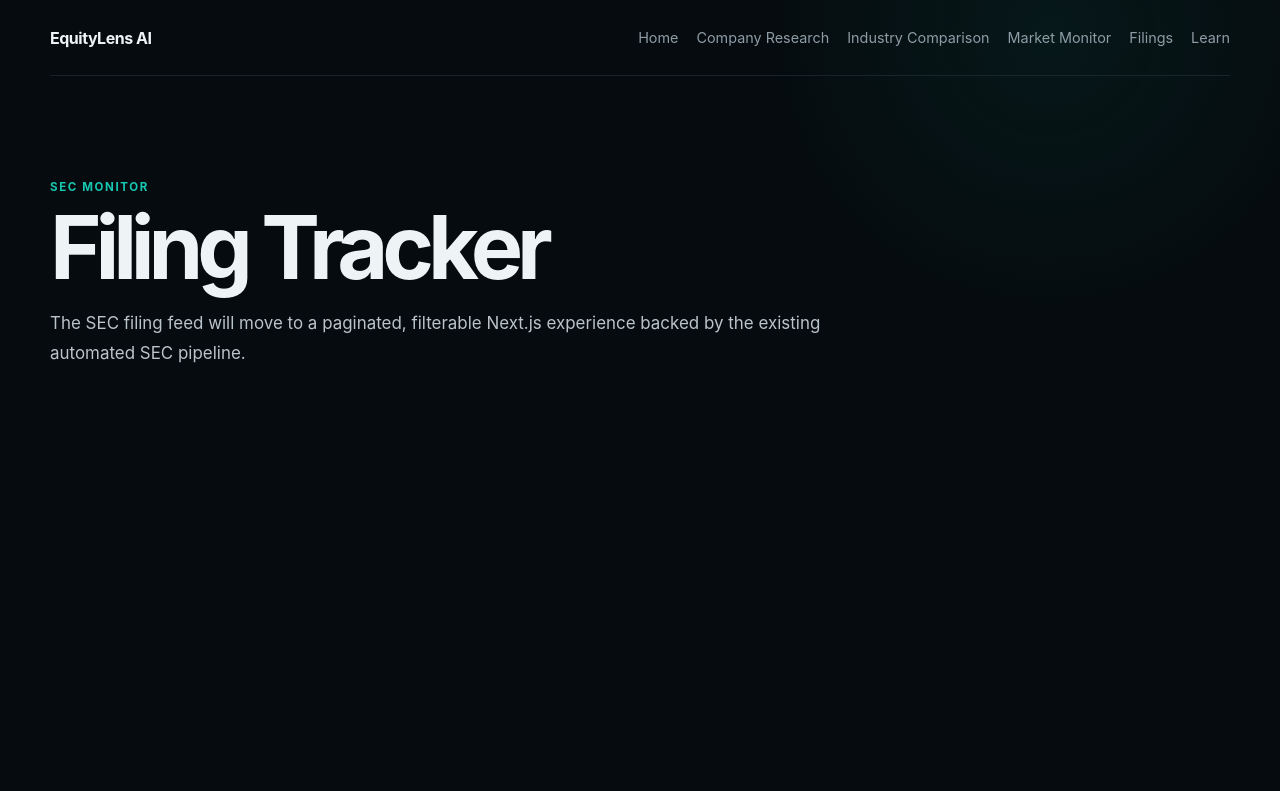
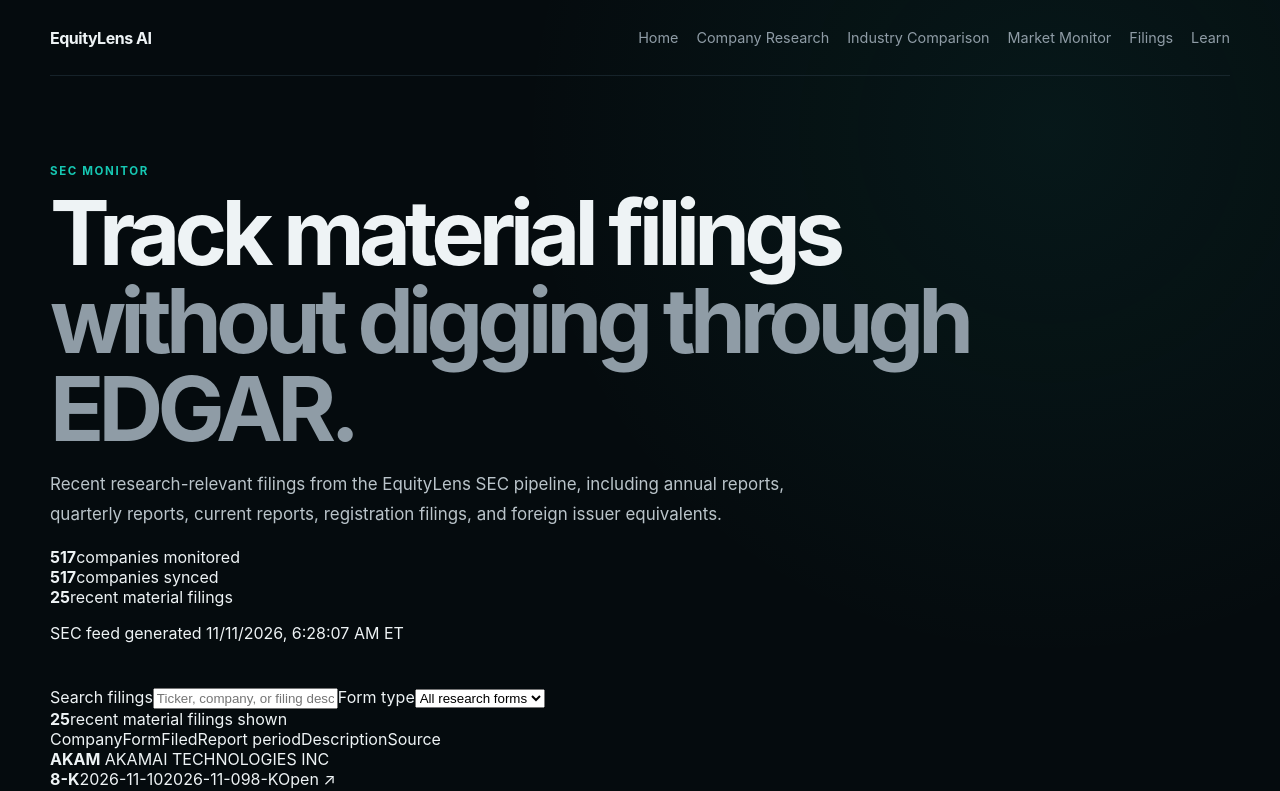
Before and after one commit to dhananikeya/equitylens-ai, a Next.js app: page /filings in a window 1280 px wide. Shown: the top 791 px of the page. Built offline with nearby package versions, Linux system fonts and the light colour scheme.

Commit message:
Build SEC filing tracker page

```diff
--- a/app/filings/page.tsx
+++ b/app/filings/page.tsx
@@ -1,3 +1,62 @@
+import fs from "node:fs";
+import path from "node:path";
+import FilingTracker, { type FilingRow } from "@/components/filing-tracker";
+
+function loadSecSummary() {
+  const filePath = path.join(process.cwd(), "data", "sec_summary.json");
+  return JSON.parse(fs.readFileSync(filePath, "utf8"));
+}
+
 export default function FilingsPage() {
-  return <main className="shell hero"><p className="eyebrow">SEC MONITOR</p><h1 style={{fontSize:"clamp(2.8rem,7vw,5.5rem)"}}>Filing Tracker</h1><p className="lede">The SEC filing feed will move to a paginated, filterable Next.js experience backed by the existing automated SEC pipeline.</p></main>;
+  const summary = loadSecSummary();
+  const filings: FilingRow[] = Array.isArray(summary?.recent_filings)
+    ? summary.recent_filings.map((row: any) => ({
+        ticker: String(row.ticker || "").toUpperCase(),
+        company: String(row.company || ""),
+        form: String(row.form || ""),
+        filingDate: String(row.filing_date || ""),
+        reportDate: String(row.report_date || ""),
+        description: String(row.description || ""),
+        url: String(row.url || "")
+      }))
+    : [];
+
+  return (
+    <main className="shell filings-page">
+      <section className="research-intro filings-intro">
+        <p className="eyebrow">SEC MONITOR</p>
+        <h1>Track material filings <span>without digging through EDGAR.</span></h1>
+        <p className="lede">
+          Recent research-relevant filings from the EquityLens SEC pipeline, including annual reports,
+          quarterly reports, current reports, registration filings, and foreign issuer equivalents.
+        </p>
+
+        <div className="filings-stats">
+          <div><strong>{summary?.company_count || 0}</strong><span>companies monitored</span></div>
+          <div><strong>{summary?.synced_companies || 0}</strong><span>companies synced</span></div>
+          <div>
+            <strong>{filings.length}</strong>
+            <span>recent material filings</span>
+          </div>
+        </div>
+
+        <p className="feed-timestamp">
+          SEC feed generated{" "}
+          {summary?.generated_at_utc
+            ? new Date(summary.generated_at_utc).toLocaleString("en-US", { timeZone: "America/New_York" }) + " ET"
+            : "timestamp unavailable"}
+        </p>
+      </section>
+
+      <FilingTracker filings={filings} />
+
+      <section className="methodology-note">
+        <strong>Primary source first.</strong>
+        <p>
+          Filing links point to original SEC documents. EquityLens surfaces recent material forms for research convenience,
+          but the SEC filing itself remains the authoritative record.
+        </p>
+      </section>
+    </main>
+  );
 }
```
